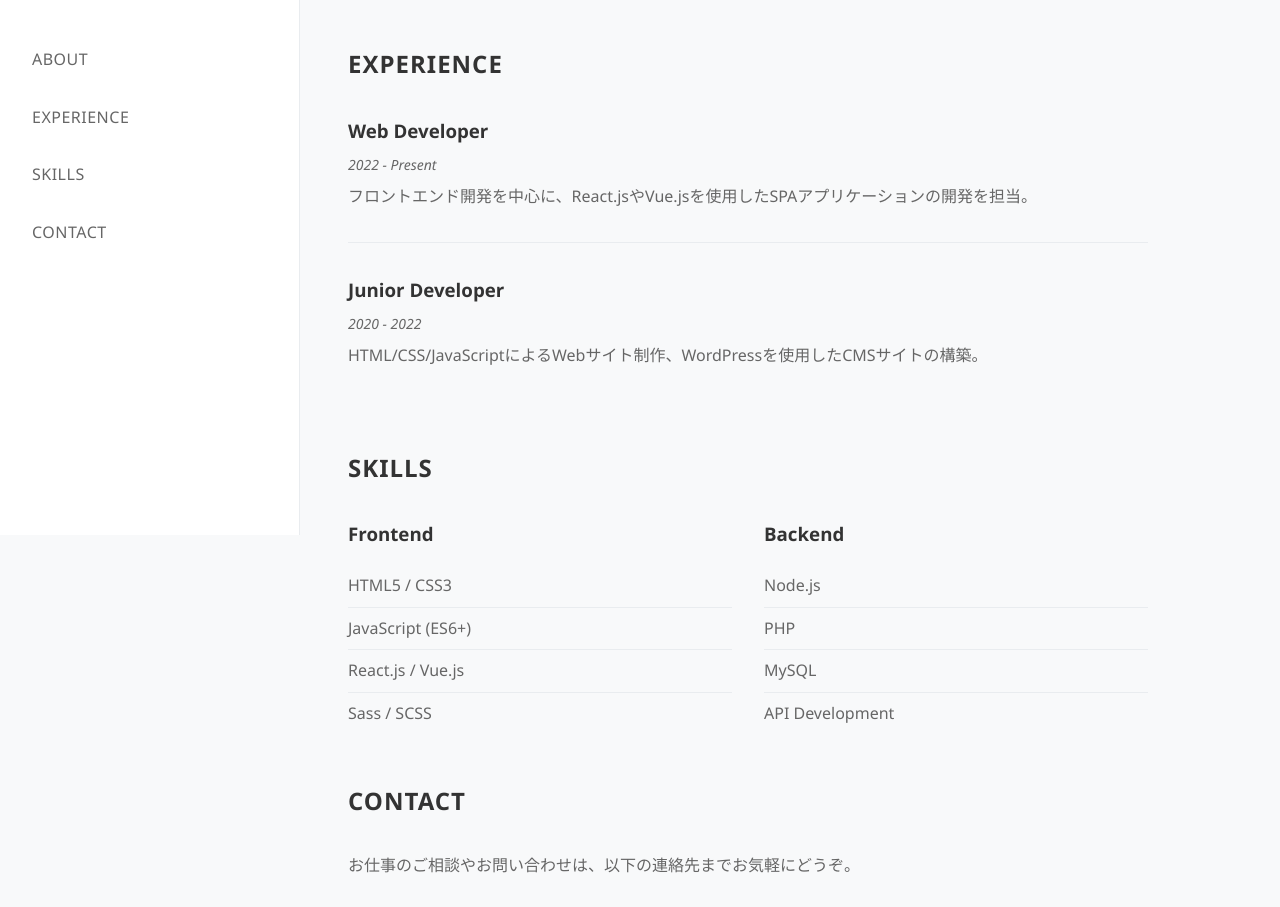
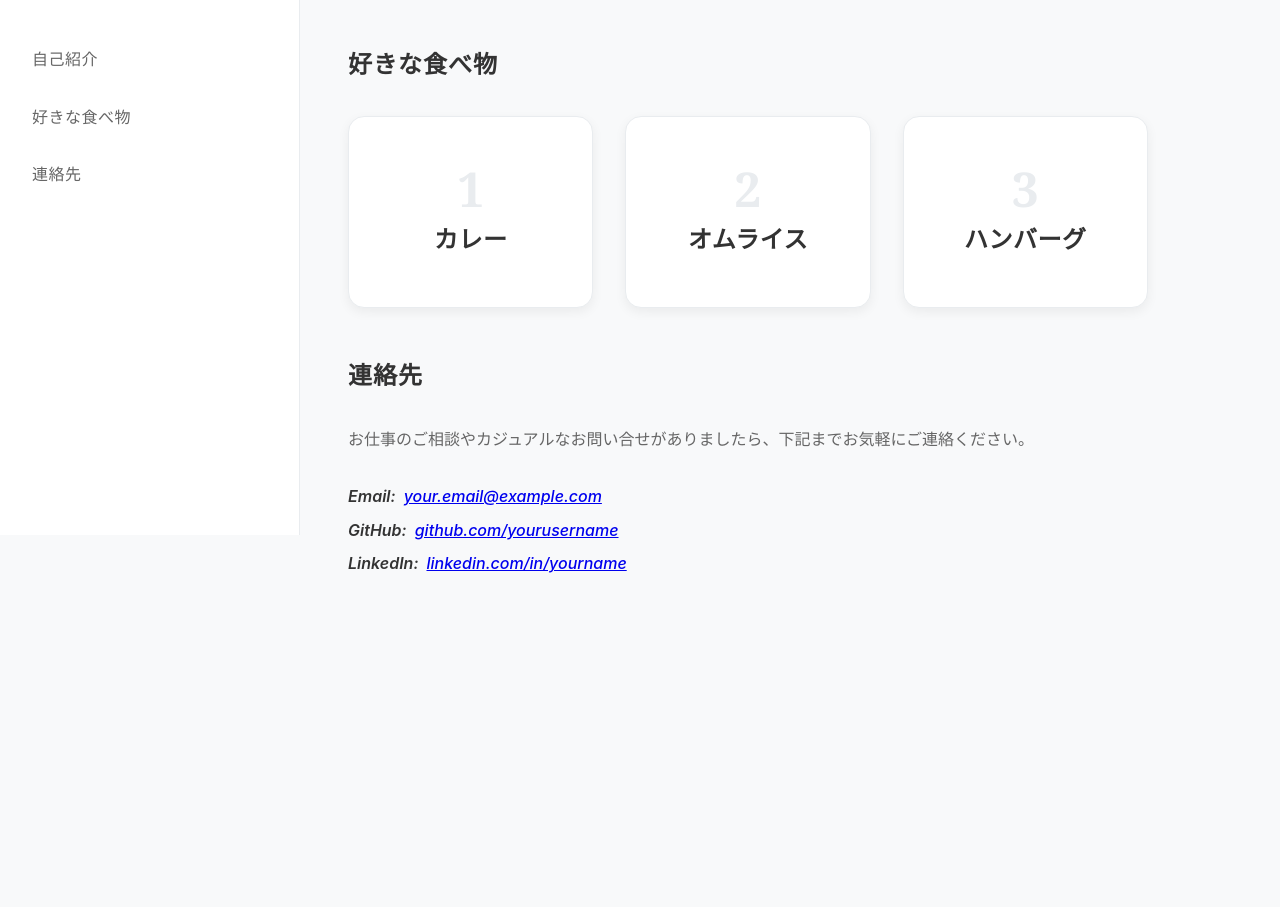
Before and after one commit to devac-yabuki/cursor-workshop-profile, a plain HTML site: page index.html in a window 1280 px wide. Shown: the part 265-1172 px from the top of the page. After the commit the page ends 938 px from the top, so only its background shows below. Drawn offline with Linux system fonts and the light colour scheme.

Commit message:
refactor: セクション構成とスタイル変数を整理せよ

```diff
--- a/css/style.css
+++ b/css/style.css
@@ -14,6 +14,21 @@
     --font-size-lg: 18px;
     --font-size-xl: 24px;
     --line-height-base: 1.6;
+    /* デザイントークン */
+    --font-family-base: -apple-system, BlinkMacSystemFont, 'Segoe UI',
+        Roboto, 'Helvetica Neue', Arial, sans-serif;
+    --font-family-heading: 'Segoe UI', Tahoma, Geneva, Verdana, sans-serif;
+    --letter-spacing-heading: 1px;
+    --radius-sm: 8px;
+    --radius-md: 12px;
+    --radius-lg: 16px;
+    --radius-pill: 9999px;
+    --shadow-sm: 0 2px 8px rgba(0, 0, 0, 0.04);
+    --shadow-md: 0 4px 12px rgba(0, 0, 0, 0.06);
+    --shadow-lg: 0 10px 20px rgba(0, 0, 0, 0.08);
+    --font-size-rank: 48px;
+    --font-size-rank-sm: 36px;
+    --font-family-rank: 'Georgia', serif;
 }
 
 /* Reset and Base Styles */
@@ -24,7 +39,7 @@
 }
 
 body {
-    font-family: 'Segoe UI', Tahoma, Geneva, Verdana, sans-serif;
+    font-family: var(--font-family-base);
     font-size: var(--font-size-base);
     line-height: var(--line-height-base);
     color: var(--text-color);
@@ -58,7 +73,7 @@ body {
     width: 120px;
     height: 120px;
     margin: 0 auto var(--spacing-md);
-    border-radius: 50%;
+    border-radius: var(--radius-pill);
     overflow: hidden;
     background-color: var(--border-color);
 }
@@ -74,6 +89,7 @@ body {
     color: var(--primary-color);
     margin-bottom: var(--spacing-sm);
     font-weight: 600;
+    font-family: var(--font-family-heading);
 }
 
 .profile-title {
@@ -126,14 +142,8 @@ body {
     color: var(--primary-color);
     margin-bottom: var(--spacing-lg);
     font-weight: 600;
-    letter-spacing: 1px;
-}
-
-/* ABOUT ME Section Title - align on desktop only */
-@media (min-width: 1024px) {
-    .about-title {
-        margin-left: calc(var(--sidebar-width) + var(--spacing-lg));
-    }
+    letter-spacing: var(--letter-spacing-heading);
+    font-family: var(--font-family-heading);
 }
 
 .section-content {
@@ -144,53 +154,41 @@ body {
     margin-bottom: var(--spacing-md);
 }
 
-/* Experience Styles */
-.experience-item {
-    margin-bottom: var(--spacing-lg);
-    padding-bottom: var(--spacing-md);
-    border-bottom: 1px solid var(--border-color);
+.favorite-grid {
+    display: grid;
+    grid-template-columns: repeat(auto-fit, minmax(240px, 1fr));
+    gap: var(--spacing-lg);
+    list-style: none;
+    padding: 0;
+    margin: 0;
 }
 
-.experience-item:last-child {
-    border-bottom: none;
+.favorite-card {
+    position: relative;
+    background-color: var(--white);
+    border: 1px solid var(--border-color);
+    border-radius: var(--radius-lg);
+    padding: var(--spacing-xl) var(--spacing-lg);
+    box-shadow: var(--shadow-md);
+    text-align: center;
 }
 
-.experience-item h3 {
-    color: var(--primary-color);
+.favorite-card__rank {
+    display: block;
+    font-size: var(--font-size-rank);
+    font-weight: 700;
+    line-height: 1;
+    color: var(--border-color);
     margin-bottom: var(--spacing-sm);
+    font-family: var(--font-family-rank);
 }
 
-.period {
-    color: var(--text-color);
-    font-size: 14px;
-    font-style: italic;
-    display: block;
-    margin-bottom: var(--spacing-sm);
-}
-
-/* Skills Styles */
-.skills-grid {
-    display: grid;
-    grid-template-columns: repeat(auto-fit, minmax(250px, 1fr));
-    gap: var(--spacing-lg);
-}
-
-.skill-item h3 {
+.favorite-card__title {
+    font-size: var(--font-size-xl);
     color: var(--primary-color);
-    margin-bottom: var(--spacing-md);
-}
-
-.skill-item ul {
-    list-style: none;
-}
-
-.skill-item li {
-    padding: var(--spacing-sm) 0;
-    border-bottom: 1px solid var(--border-color);
-}
-
-.skill-item li:last-child {
-    border-bottom: none;
+    margin-bottom: 0;
+    font-weight: 600;
+    letter-spacing: 0.5px;
 }
 
 /* Contact Styles */
@@ -198,9 +196,25 @@ body {
     margin-top: var(--spacing-lg);
 }
 
-.contact-info p {
-    margin-bottom: var(--spacing-sm);
+.contact-list {
+    list-style: none;
+    margin: 0;
+    padding: 0;
+    display: grid;
+    gap: var(--spacing-sm);
+}
+
+.contact-list__item {
+    display: flex;
+    flex-wrap: wrap;
+    gap: var(--spacing-sm);
+    align-items: baseline;
     font-weight: 500;
+}
+
+.contact-label {
+    font-weight: 600;
+    color: var(--primary-color);
 }
 
 /* Mobile Responsive */
@@ -242,9 +256,12 @@ body {
         font-size: 20px;
     }
 
-    .skills-grid {
-        grid-template-columns: 1fr;
-        gap: var(--spacing-md);
+    .favorite-card__rank {
+        font-size: var(--font-size-rank-sm);
+    }
+
+    .favorite-card__title {
+        font-size: var(--font-size-lg);
     }
 
     .profile-name {
--- a/index.html
+++ b/index.html
@@ -3,7 +3,7 @@
 <head>
     <meta charset="UTF-8">
     <meta name="viewport" content="width=device-width, initial-scale=1.0">
-    <meta name="description" content="Your Name のポートフォリオ。自己紹介、職務経歴、スキル、連絡先を掲載。">
+    <meta name="description" content="Your Name の自己紹介サイト。自己紹介、好きな食べ物、連絡先を掲載。">
     <title>Portfolio - ABOUT ME</title>
     <link rel="stylesheet" href="css/style.css">
 </head>
@@ -28,84 +28,71 @@
             </div>
 
             <ul class="nav-menu">
-                <li><a href="#about">ABOUT</a></li>
-                <li><a href="#experience">EXPERIENCE</a></li>
-                <li><a href="#skills">SKILLS</a></li>
-                <li><a href="#contact">CONTACT</a></li>
+                <li><a href="#introduction">自己紹介</a></li>
+                <li><a href="#favorite-food">好きな食べ物</a></li>
+                <li><a href="#contact">連絡先</a></li>
             </ul>
         </nav>
 
         <!-- Main Content -->
         <main class="main-content">
-            <!-- About Section -->
-            <section id="about" class="section">
-                <h2 class="section-title about-title">ABOUT ME</h2>
+            <!-- Introduction Section -->
+            <section id="introduction" class="section">
+                <h2 class="section-title">自己紹介</h2>
                 <div class="section-content">
                     <p>
-                        こんにちは！私はWebデベロッパーとして、ユーザーフレンドリーで機能的なWebサイトを作ることに情熱を注いでいます。
-                        フロントエンドからバックエンドまで幅広い技術に関心を持ち、常に新しいことを学び続けています。
+                        こんにちは！私は Web デベロッパーとして、ユーザビリティとアクセシビリティを重視したサイト制作に取り組んでいます。
+                        フロントエンドからバックエンドまで幅広く携わり、新しい技術を取り入れながら課題解決を進めることが得意です。
                     </p>
                     <p>
-                        現在は、モダンなJavaScriptフレームワークを使用したアプリケーション開発に力を入れており、
-                        レスポンシブデザインやアクセシビリティにも配慮したWeb開発を心がけています。
+                        最近は TypeScript とモダンなフレームワークを組み合わせたプロジェクトに注力し、
+                        チーム開発の効率化と品質向上の両立を目指しています。
                     </p>
                 </div>
             </section>
 
-            <!-- Experience Section -->
-            <section id="experience" class="section">
-                <h2 class="section-title">EXPERIENCE</h2>
+            <!-- Favorite Food Section -->
+            <section id="favorite-food" class="section">
+                <h2 class="section-title">好きな食べ物</h2>
                 <div class="section-content">
-                    <div class="experience-item">
-                        <h3>Web Developer</h3>
-                        <span class="period">2022 - Present</span>
-                        <p>フロントエンド開発を中心に、React.jsやVue.jsを使用したSPAアプリケーションの開発を担当。</p>
-                    </div>
-                    <div class="experience-item">
-                        <h3>Junior Developer</h3>
-                        <span class="period">2020 - 2022</span>
-                        <p>HTML/CSS/JavaScriptによるWebサイト制作、WordPressを使用したCMSサイトの構築。</p>
-                    </div>
-                </div>
-            </section>
-
-            <!-- Skills Section -->
-            <section id="skills" class="section">
-                <h2 class="section-title">SKILLS</h2>
-                <div class="section-content">
-                    <div class="skills-grid">
-                        <div class="skill-item">
-                            <h3>Frontend</h3>
-                            <ul>
-                                <li>HTML5 / CSS3</li>
-                                <li>JavaScript (ES6+)</li>
-                                <li>React.js / Vue.js</li>
-                                <li>Sass / SCSS</li>
-                            </ul>
-                        </div>
-                        <div class="skill-item">
-                            <h3>Backend</h3>
-                            <ul>
-                                <li>Node.js</li>
-                                <li>PHP</li>
-                                <li>MySQL</li>
-                                <li>API Development</li>
-                            </ul>
-                        </div>
-                    </div>
+                    <ol class="favorite-grid">
+                        <li class="favorite-card" aria-label="第1位 カレー">
+                            <span class="favorite-card__rank" aria-hidden="true">1</span>
+                            <h3 class="favorite-card__title">カレー</h3>
+                        </li>
+                        <li class="favorite-card" aria-label="第2位 オムライス">
+                            <span class="favorite-card__rank" aria-hidden="true">2</span>
+                            <h3 class="favorite-card__title">オムライス</h3>
+                        </li>
+                        <li class="favorite-card" aria-label="第3位 ハンバーグ">
+                            <span class="favorite-card__rank" aria-hidden="true">3</span>
+                            <h3 class="favorite-card__title">ハンバーグ</h3>
+                        </li>
+                    </ol>
                 </div>
             </section>
 
             <!-- Contact Section -->
             <section id="contact" class="section">
-                <h2 class="section-title">CONTACT</h2>
+                <h2 class="section-title">連絡先</h2>
                 <div class="section-content">
-                    <p>お仕事のご相談やお問い合わせは、以下の連絡先までお気軽にどうぞ。</p>
-                    <div class="contact-info">
-                        <p>Email: your.email@example.com</p>
-                        <p>GitHub: github.com/yourusername</p>
-                        <p>LinkedIn: linkedin.com/in/yourname</p>
-                    </div>
+                    <p>お仕事のご相談やカジュアルなお問い合せがありましたら、下記までお気軽にご連絡ください。</p>
+                    <address class="contact-info">
+                        <ul class="contact-list">
+                            <li class="contact-list__item">
+                                <span class="contact-label">Email:</span>
+                                <a href="mailto:your.email@example.com">your.email@example.com</a>
+                            </li>
+                            <li class="contact-list__item">
+                                <span class="contact-label">GitHub:</span>
+                                <a href="https://github.com/yourusername">github.com/yourusername</a>
+                            </li>
+                            <li class="contact-list__item">
+                                <span class="contact-label">LinkedIn:</span>
+                                <a href="https://www.linkedin.com/in/yourname/">linkedin.com/in/yourname</a>
+                            </li>
+                        </ul>
+                    </address>
                 </div>
             </section>
         </main>
```
